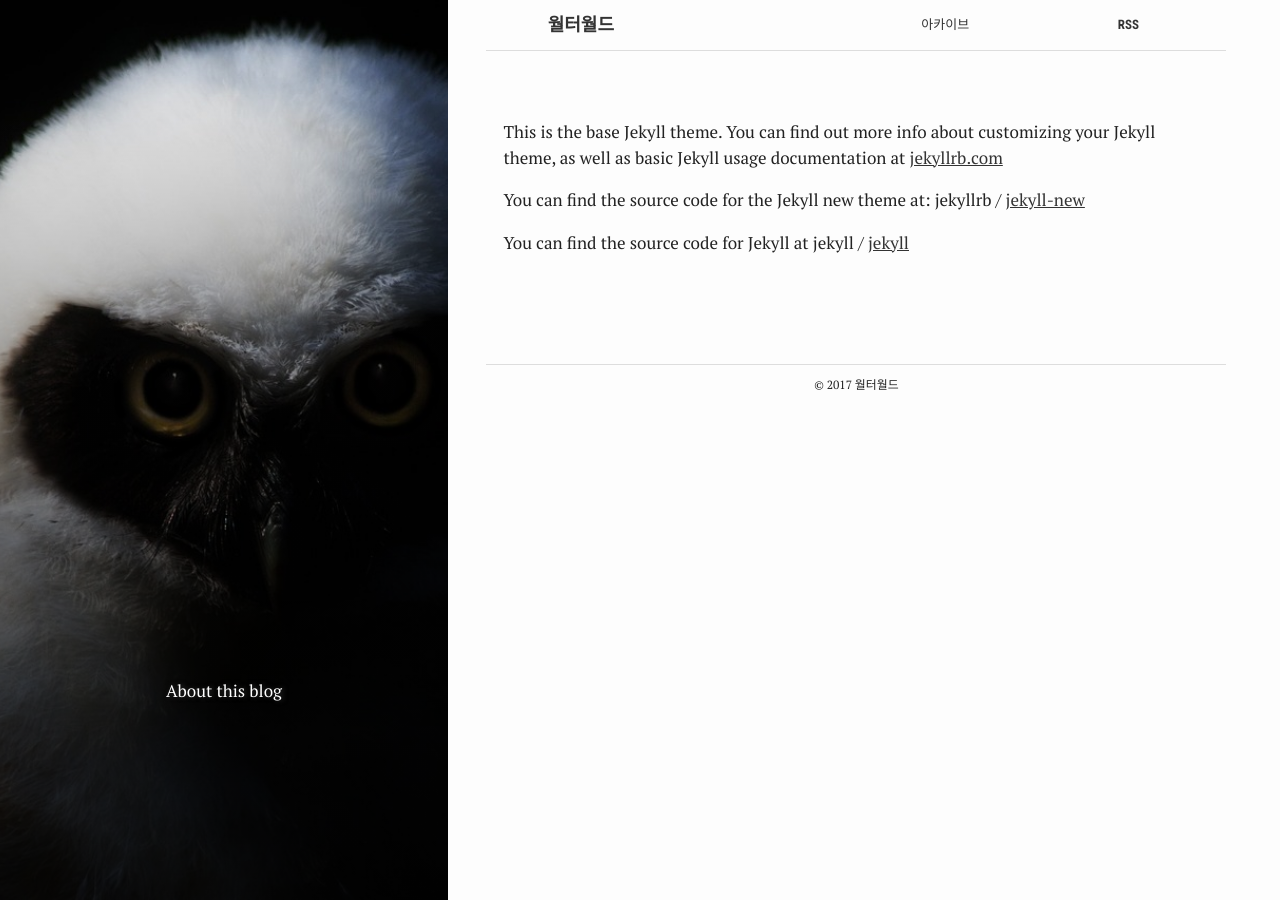
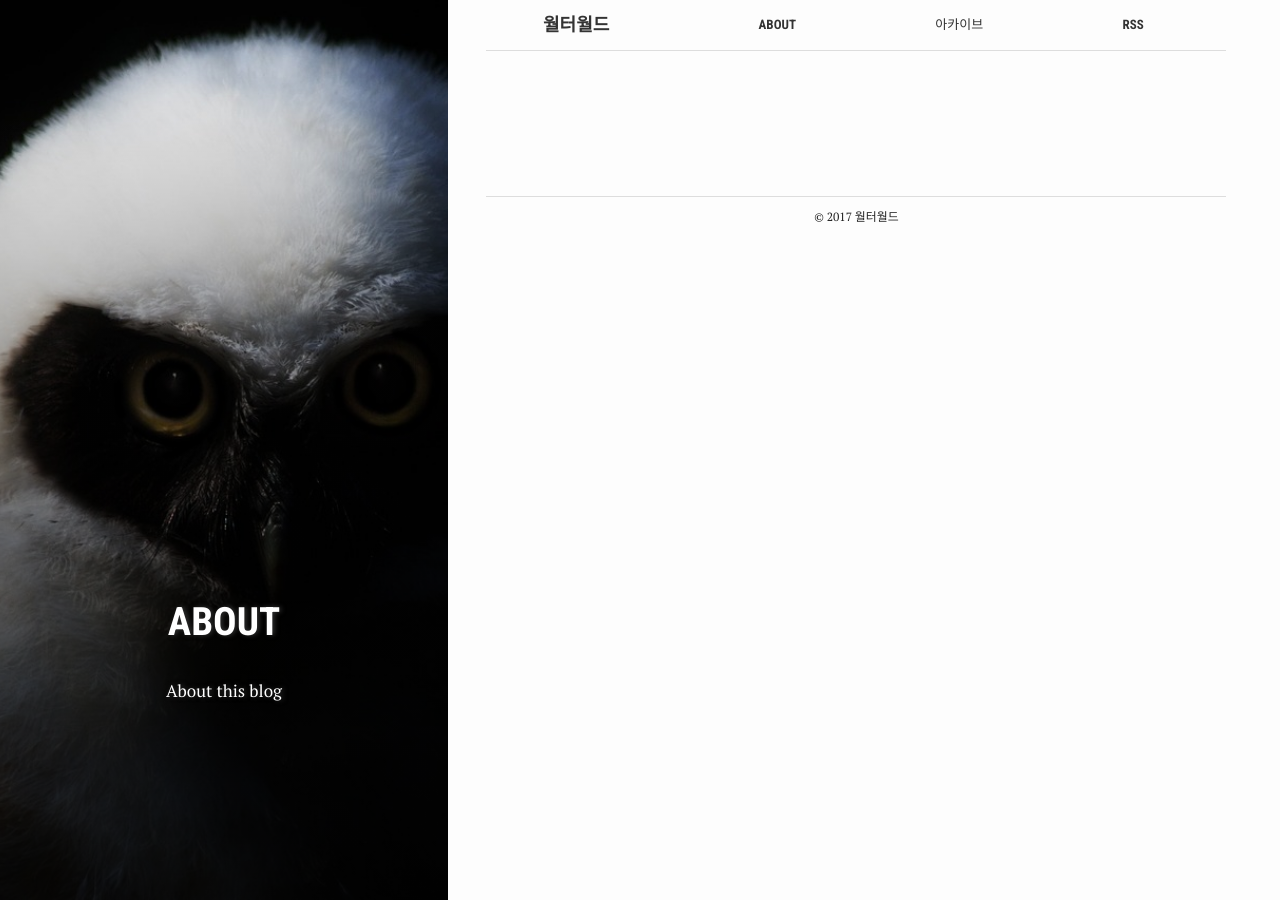
Before and after one commit to walter-ghost/walter-ghost.github.io, a Jekyll site: the page built from about.md, in a window 1280 px wide. Built offline with Jekyll 4.4.1, drawn with Linux system fonts in a browser that asks for light colours.

Commit message:
Update about.md

```diff
--- a/about.md
+++ b/about.md
@@ -1,19 +1,9 @@
 ---
 bg: "owl.jpg"
 layout: page
-title: ""
+title: "About"
 crawlertitle: "Why and how this blog was created"
 permalink: /about/
 summary: "About this blog"
 active: about
 ---
-
-This is the base Jekyll theme. You can find out more info about customizing your Jekyll theme, as well as basic Jekyll usage documentation at [jekyllrb.com](http://jekyllrb.com/)
-
-You can find the source code for the Jekyll new theme at:
-{{site.twitter_username}} /
-[jekyll-new](https://github.com/jglovier/jekyll-new)
-
-You can find the source code for Jekyll at
-{{site.github_username}} /
-[jekyll](https://github.com/jekyll/jekyll)
```
